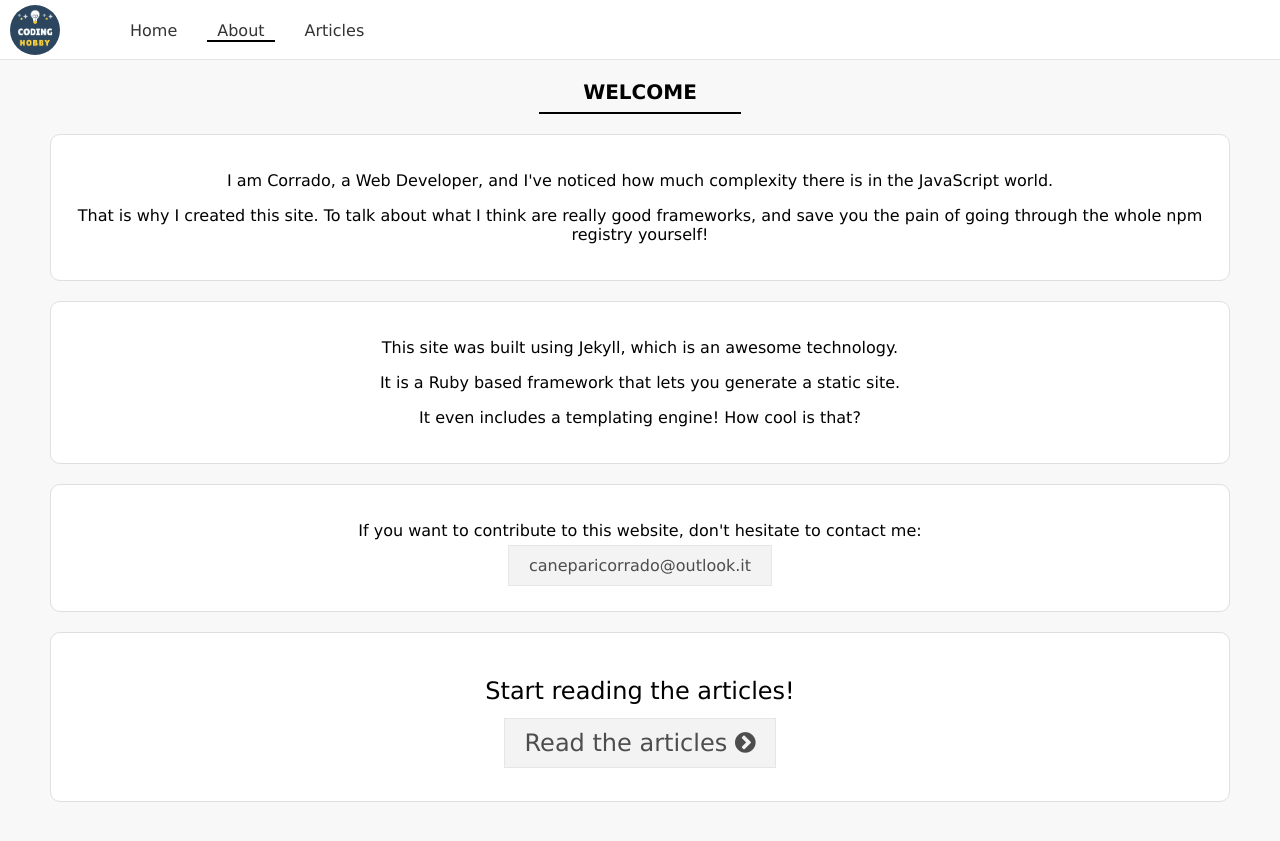
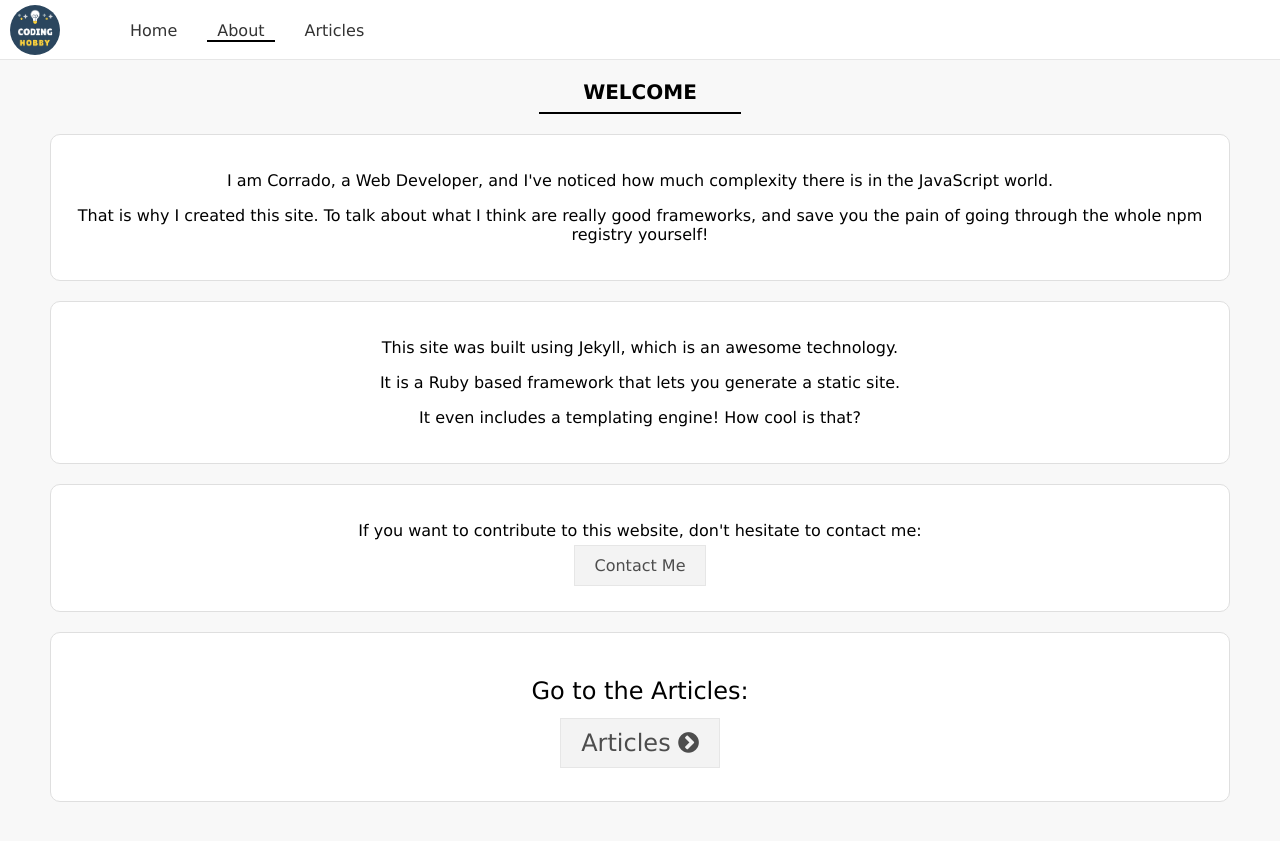
Before and after one commit to CodingHobby/codinghobby.github.io, a Jekyll site: the page built from about.html, in a window 1280 px wide. Shown: the top 841 px of the page. Built offline with Jekyll 4.4.1, drawn with Linux system fonts in a browser that asks for light colours.

Commit message:
Fixed Breaking Buttons

```diff
--- a/_layouts/about.html
+++ b/_layouts/about.html
@@ -31,16 +31,16 @@
 		<div class="box">
 			<div class="text">
 				<p>If you want to contribute to this website, don't hesitate to contact me:</p>
-				<p class="mail"><a class="btn btn-box" href="mailto:caneparicorrado@outlook.it">caneparicorrado@outlook.it</a></p>
+				<p class="mail"><a class="btn btn-box" href="mailto:caneparicorrado@outlook.it">Contact Me</a></p>
 			</div>
 		</div>
 
 		<div class="box cta">
 			<p>
-				Start reading the articles!
+				Go to the Articles:
 			</p>
 			<p>
-				<a class="btn cta" href="/articles/">Read the articles <i class="fa fa-chevron-circle-right"></i></a>
+				<a class="btn cta" href="/articles/">Articles <i class="fa fa-chevron-circle-right"></i></a>
 			</p>
 		</div>
 	</div>
```
